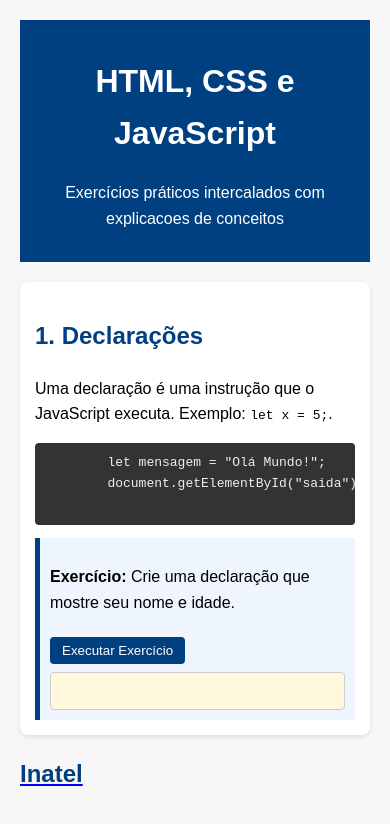
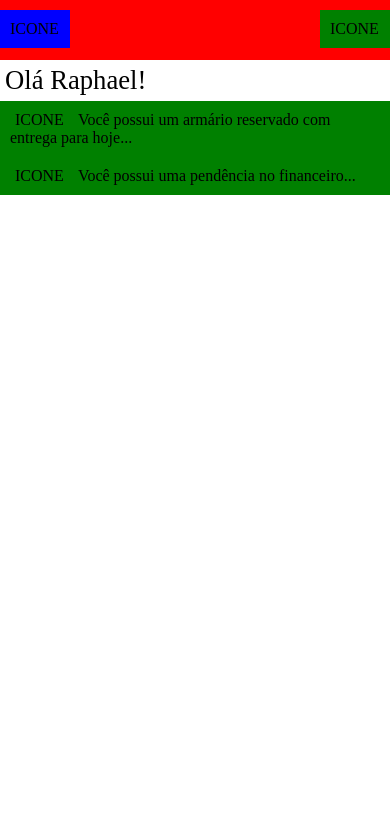
Before and after one commit to LuizGuimaraesz/S05-IHM, a plain HTML site: page index.html in a window 390 px wide. Drawn offline with Linux system fonts and the light colour scheme.

```diff
--- a/index.html
+++ b/index.html
@@ -1,37 +1,26 @@
 <html>
-  <head>
-    <title>HTML, CSS e JavaScript</title>
-    <link rel="stylesheet" href="style.css" />
-    <script src="scripts.js"></script>
-  </head>
-
-  <body>
-    <header>
-      <h1>HTML, CSS e JavaScript</h1>
-      <p>Exercícios práticos intercalados com explicacoes de conceitos</p>
-    </header>
-    <!-- Tópico 1 -->
-    <section>
-      <h2>1. Declarações</h2>
-      <p>
-        Uma declaração é uma instrução que o JavaScript executa. Exemplo:
-        <code>let x = 5;</code>.
-      </p>
-      <pre>
-        let mensagem = "Olá Mundo!";
-        document.getElementById("saida").innerHTML = mensagem;
-      </pre>
-      <div class="exercise">
-        <p>
-          <strong>Exercício:</strong> Crie uma declaração que mostre seu nome e
-          idade.
-        </p>
-        <button onclick="exec1()">Executar Exercício</button>
-        <div id="resultado1" class="resultado"></div>
+<head>
+  <title> Dashboard App Inatel </title>
+  <link rel="stylesheet" href="style.css">
+</head>
+<body>
+  <header id="head">
+    <div id="menu">ICONE</div>
+    <div id="perfil">ICONE</div>
+  </header>
+  <main>
+    <div id="mensagens">
+      <div id="user_name">Olá Raphael!</div>
+      <div id="mns_box">
+        <div id="icon">ICONE</div>
+        <div id="mns">Você possui um armário reservado com entrega para hoje...</div>
       </div>
-    </section>
-    <a href="https://www.inatel.br" target="_blank">
-      <h2>Inatel</h2>
-    </a>
-  </body>
+      <div id="mns_box">
+        <div id="icon">ICONE</div>
+        <div id="mns">Você possui uma pendência no financeiro...</div>
+      </div>
+    </div>
+    </div>
+  </main>
+</body>
 </html>
--- a/scripts.js
+++ b/scripts.js
@@ -1,6 +1,6 @@
 function exec1() {
   let nome = "Luiz";
-  let idade = 19;
+  let idade = 20;
   document.getElementById(
     "resultado1"
   ).innerHTML = `Nome: ${nome}, Idade: ${idade}`;
--- a/style.css
+++ b/style.css
@@ -1,56 +1,56 @@
 body {
-  font-family: Arial, sans-serif;
-  line-height: 1.6;
-  margin: 0;
-  padding: 20px;
-  background-color: #f7f7f7;
+  margin: 0px;
 }
+
 header {
-  background: #004080;
-  color: #fff;
-  padding: 15px;
-  text-align: center;
+  position: relative;
+  top: 0px;
+  left: 0px;
+  right: 0px;
+  background-color: red;
+  padding: 30px;
+  display: block;
 }
-section {
-  background: white;
-  padding: 15px;
-  margin: 20px 0;
-  border-radius: 8px;
-  box-shadow: 0 2px 5px rgba(0, 0, 0, 0.1);
+
+#menu {
+  width: 50px;
+  background-color: blue;
+  padding: 10px;
+  position: absolute;
+  left: 0px;
+  top: 10px;
 }
-h2 {
-  color: #004080;
+
+#perfil {
+  width: 50px;
+  background-color: green;
+  padding: 10px;
+  position: absolute;
+  right: 0px;
+  top: 10px;
 }
-.exercise {
-  background: #eef5ff;
-  border-left: 5px solid #004080;
+
+#user_name {
+  display: block;
+  font-size: 20pt;
+  padding: 5px;
+}
+
+#mns_box {
+  position: relative;
+  background-color: green;
+  top: 0px;
+  left: 0px;
+  right: 0px;
   padding: 10px;
-  margin-top: 10px;
 }
-pre {
-  background: #333;
-  color: #eee;
-  padding: 10px;
-  border-radius: 4px;
-  overflow-x: auto;
+
+#icon {
+  padding: 5px;
+  display: inline;
 }
-button {
-  background: #004080;
-  color: white;
-  padding: 6px 12px;
-  border: none;
-  cursor: pointer;
-  border-radius: 4px;
-  margin-top: 5px;
+
+#mns {
+  padding: 5px;
+  display: inline;
 }
-button:hover {
-  background: #0060b3;
-}
-.resultado {
-  background: #fff8dc;
-  padding: 8px;
-  margin-top: 8px;
-  border: 1px solid #ccc;
-  border-radius: 4px;
-  min-height: 20px;
-}
```
